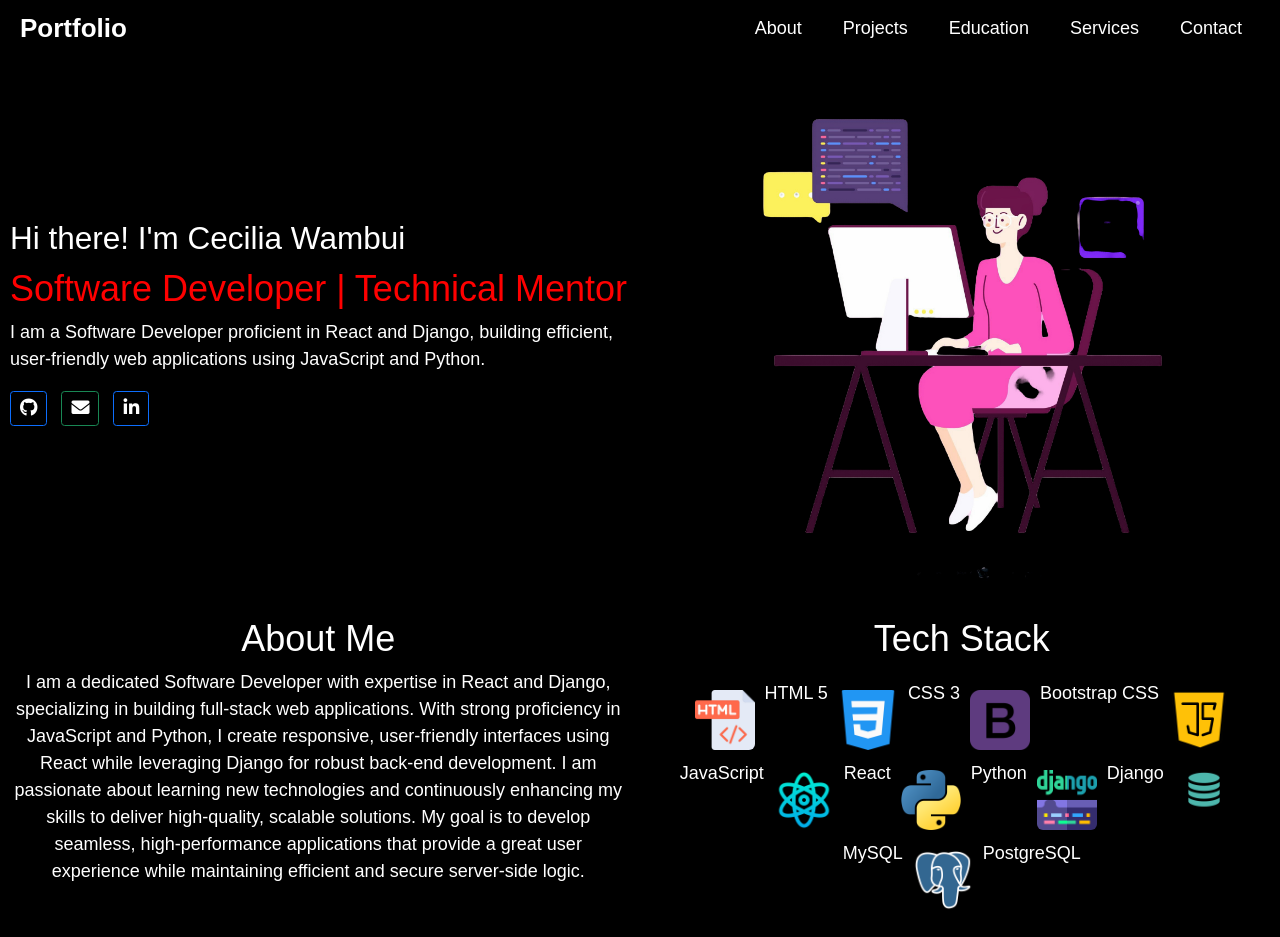
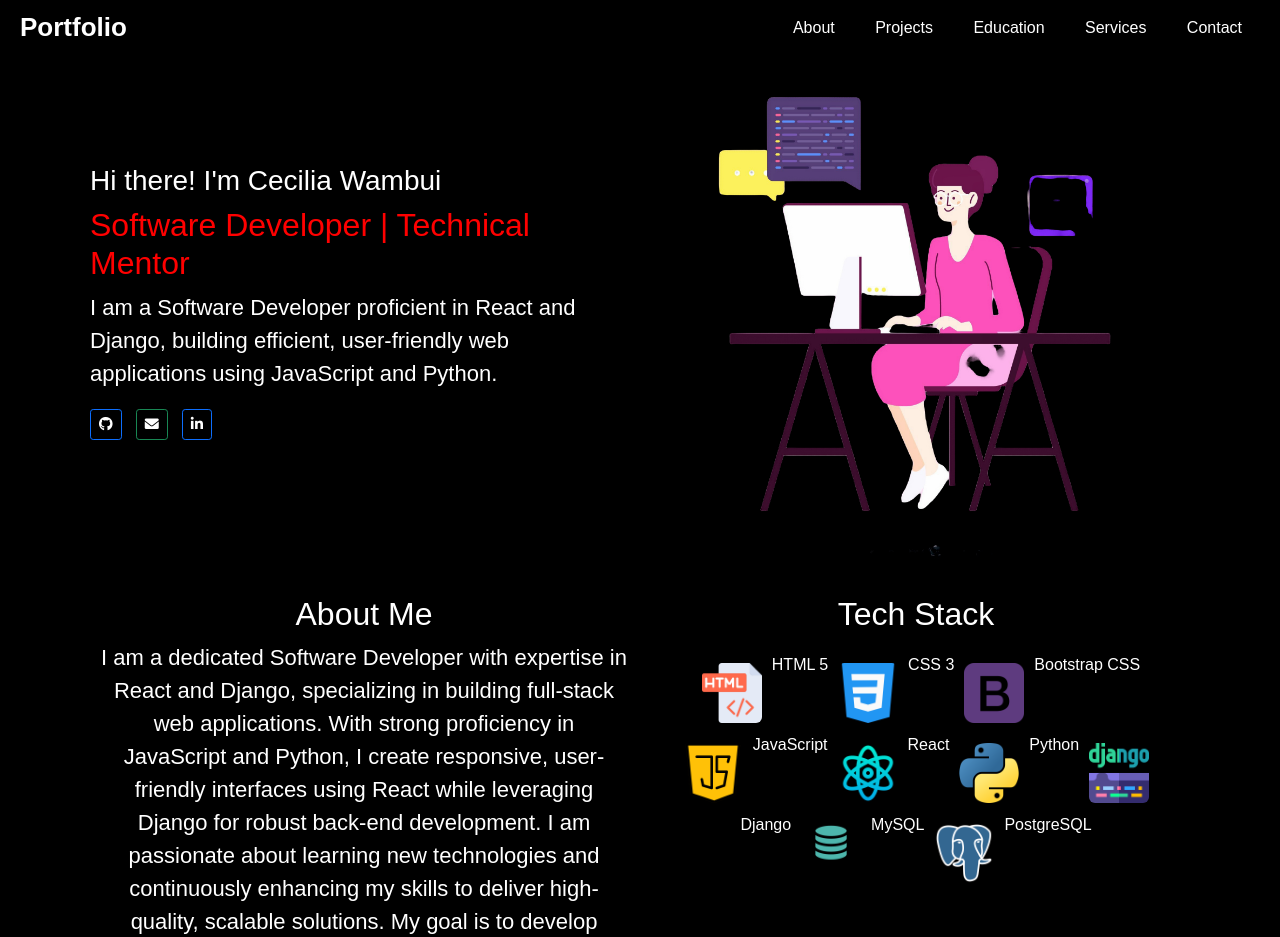
Before and after one commit to ceciliawambui/html-css-portfolio, a plain HTML site: page index.html in a window 1280 px wide. Shown: the top 937 px of the page. Drawn offline with nearby package versions, Linux system fonts and the light colour scheme; a web font is replaced by a local one.

```diff
--- a/styles.css
+++ b/styles.css
@@ -4,6 +4,7 @@
     padding: 0;
     background-color: black;
     overflow-x: hidden;
+    /* margin-left: 60px; */
 
 
 }
@@ -11,7 +12,6 @@
     background-color: black;
     color: white;
     font-family: "Afacad Flux", sans-serif;
-    font-size: large;
 
 
 }
@@ -76,7 +76,10 @@
     align-items: center;
     /* background-color: #f0f0f0; */
     /* padding-left: 10px; */
-    margin-left: 10px;
+    margin-left: 90px;
+    margin-right: 90px;
+
+    margin-top: -20px;
     /* border-radius: 10px; */
 
 
@@ -87,6 +90,9 @@
     align-items: left;
     /* background-color: #f0f0f0; */
     padding: 10px;
+    margin-left: 90px;
+    margin-right: 90px;
+
     /* margin: 20px; */
     /* border-radius: 10px; */
 
@@ -94,13 +100,13 @@
 .intro{
     flex: 1;
     padding-right: 20px;
-    font-size:larger;
+    font-size:50px;
 
 }
 .about-summary{
     flex: 1;
     padding-right: 20px;
-    font-size:larger;
+    /* font-size:larger; */
 
 }
 .intro h2{
@@ -168,6 +174,9 @@
         display: block;
     }
 }
+p{
+    font-size: 22px;
+}
 
 .tech-stack {
     display: flex;
```
